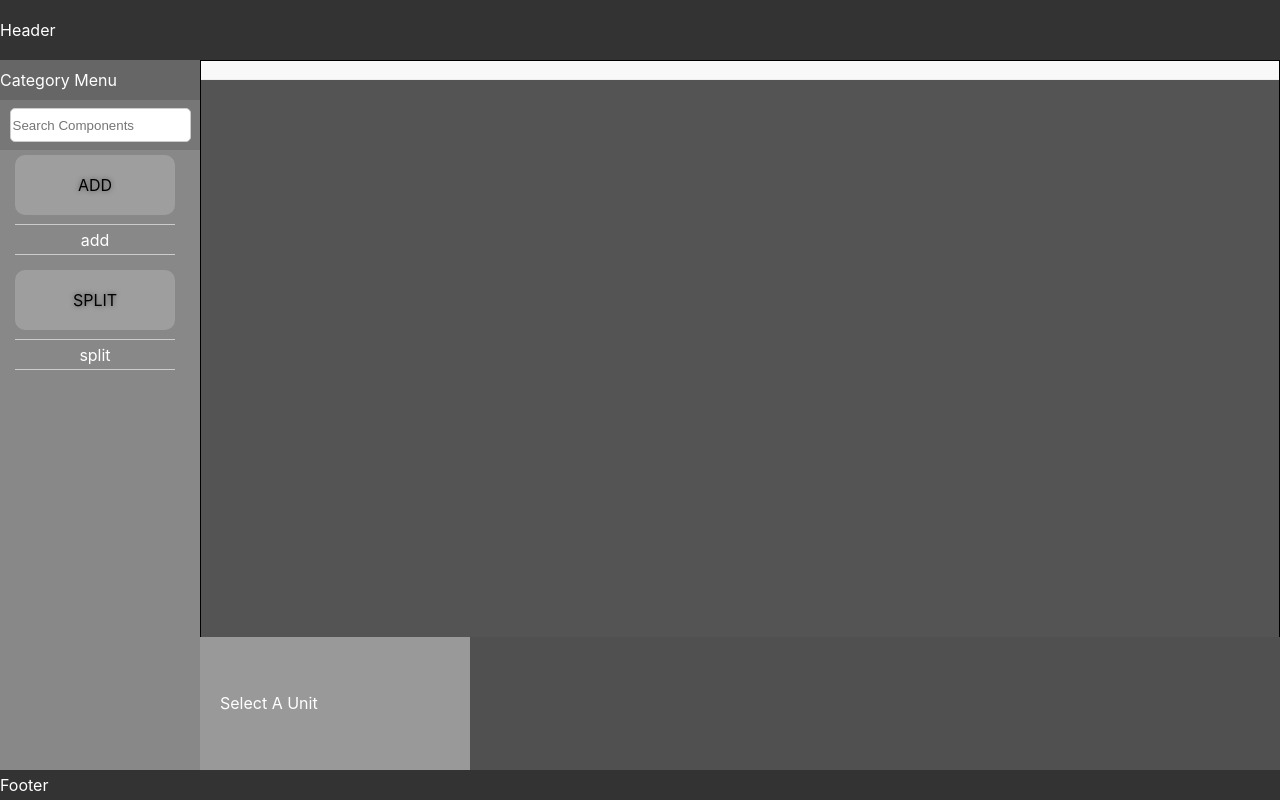
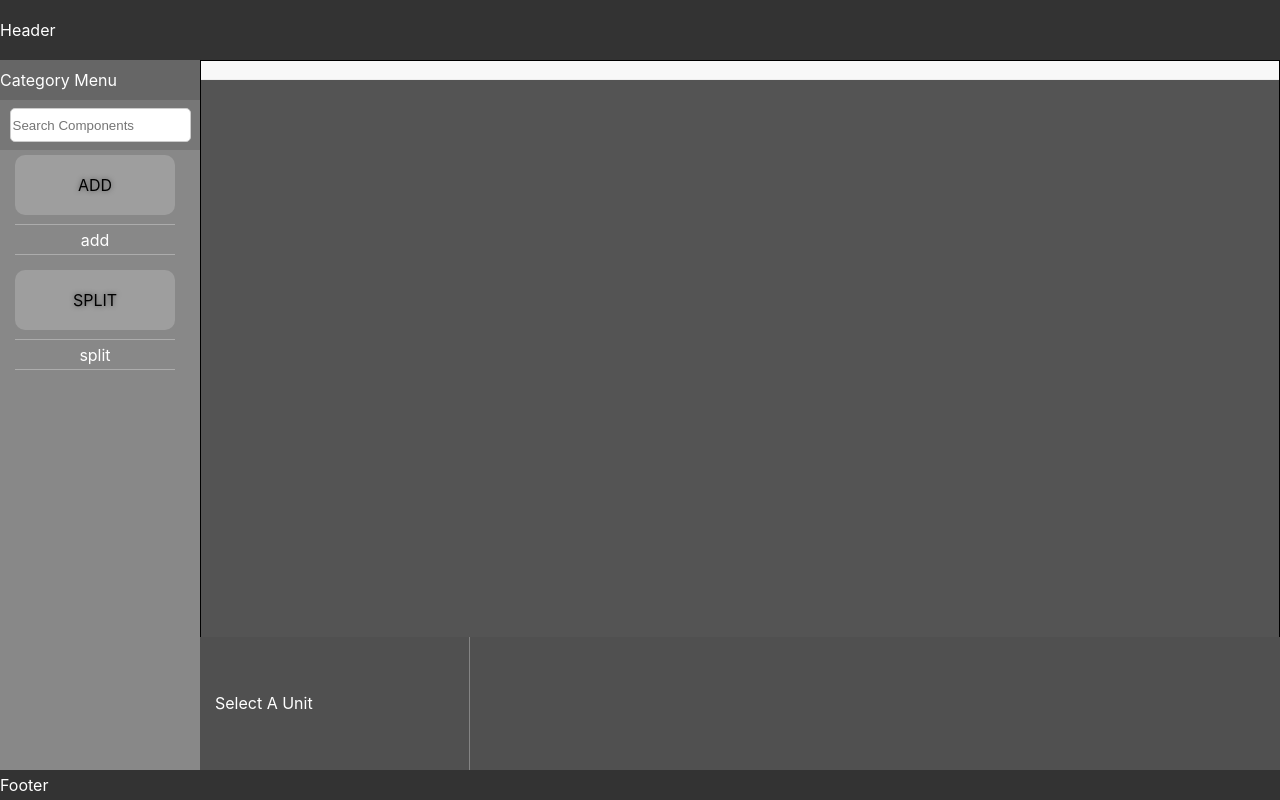
Before and after one commit to cwc020730/NeuralNetworkBuilder, a React (Create React App) app: page / in a window 1280 px wide. Built offline with nearby package versions, Linux system fonts and the light colour scheme; no server answers; grey boxes are pictures that could not be loaded.

Commit message:
Updated styles for selected unit description

```diff
--- a/src/App.css
+++ b/src/App.css
@@ -60,15 +60,6 @@
   background: #505050;
   color: #fff;
   height: 150px;
-}
-
-.selected-unit-description {
-  display: flex;
-  justify-content: center;
-  align-items: center;
-  background: #666;
-  color: #fff;
-  height: 30px;
 }
 
 .sidebar-menu {
@@ -156,17 +147,27 @@
   justify-content: left;
   align-items: center;
   height: 100%;
-  background: #999;
   color: #fff;
-  padding-left: 20px;
+  padding-left: 15px;
+  border-right: 1px rgba(255, 255, 255, 0.3) solid;
+}
+
+.selected-unit-bold-label {
+  display: flex;
+  justify-content: center;
+  align-items: center;
+  height: 70%;
+  text-align: center;
+  margin-right: 30px;
+  border-right: 1px rgba(255, 255, 255, 0.3) solid;
 }
 
 .unit-description {
   display: flex;
   justify-content: center;
   align-items: center;
-  border-top: 1px solid #ccc;
-  border-bottom: 1px solid #ccc;
+  border-top: 1px rgba(255, 255, 255, 0.3) solid;
+  border-bottom: 1px rgba(255, 255, 255, 0.3) solid;
   color: #fff;
 }
 
--- a/src/components/SelectedUnitDescription.js
+++ b/src/components/SelectedUnitDescription.js
@@ -19,7 +19,7 @@ const SelectedUnitDescription = () => {
 
     return (
         <div className="selected-unit-description">
-            <h3>{unitTypeInfo.in_unit_label}</h3>
+            <h3 className='selected-unit-bold-label'>{unitTypeInfo.in_unit_label}</h3>
             <div>{unitTypeInfo.description}</div>
         </div>
     );
```
